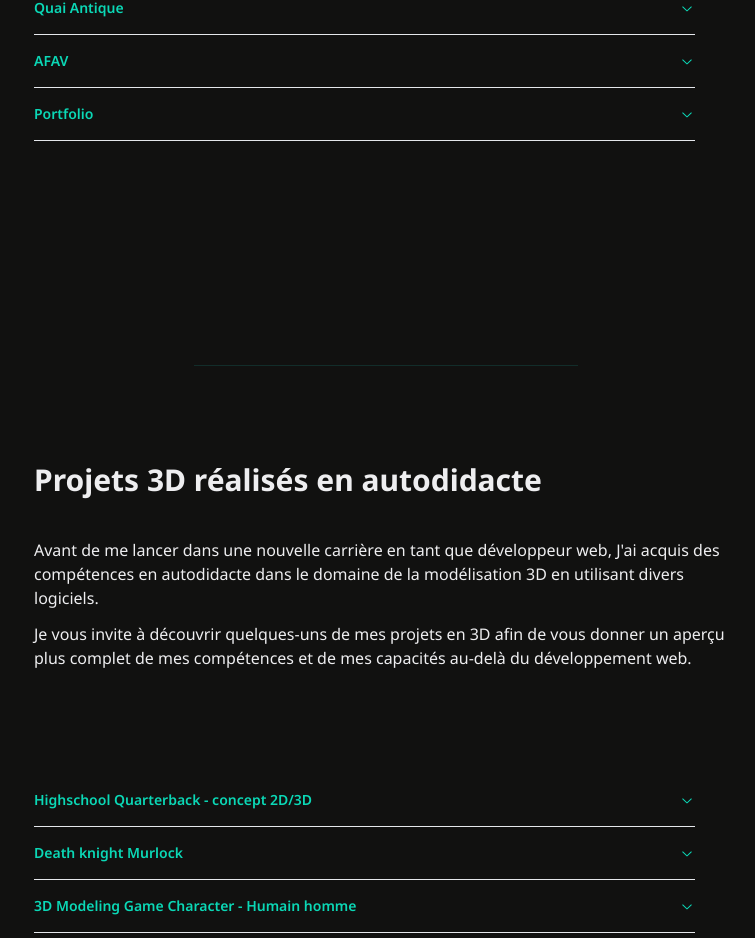
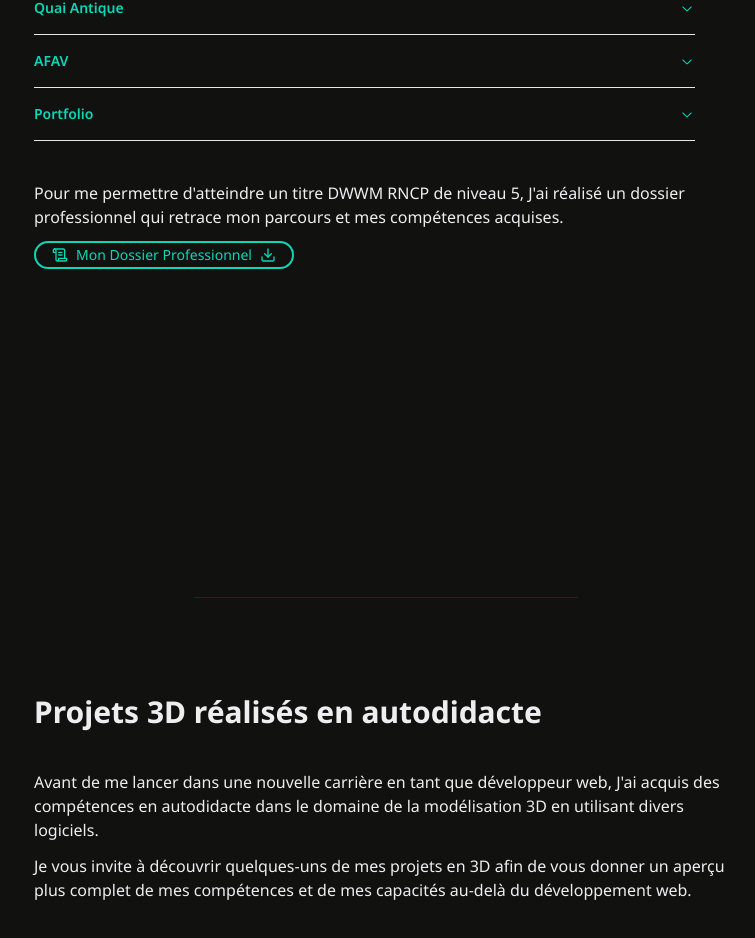
Before and after one commit to beren87/mon-portfolio, a Next.js app: page / in a window 1280 px wide. Shown: the part 1814-2752 px from the top of the page, without its empty margins (254-1009 px from the left). Built offline with nearby package versions, Linux system fonts and the light colour scheme.

Commit message:
add other buttons for dowloading project file and professional file

```diff
--- a/components/Projects.tsx
+++ b/components/Projects.tsx
@@ -16,6 +16,7 @@ import {
   TooltipTrigger,
 } from "@/components/ui/tooltip"
 import { projectData } from "@/lib/data"
+import { Download, ScrollText } from "lucide-react"
 
 export const Projects = () => {
   return (
@@ -58,12 +59,15 @@ export const Projects = () => {
                     ))}
                   </div>
                 </div>
+
+                <div className='flex flex-row items-center sm:mt-8 mt-12'>
                   <div className='pb-2'>
+                    {project.site && (
                       <Link href={project.site} target='_blank'>
                         <TooltipProvider>
                           <Tooltip>
                             <TooltipTrigger asChild>
-                          <Button className='ml-4 sm:mt-8 mt-12 text-secondary border-secondary border-2 bg-accent hover:bg-secondary-foreground sm:text-base text-sm hover:scale-110 active:scale-105 transition'>
+                              <Button className='ml-4 text-secondary border-secondary border-2 bg-accent hover:bg-secondary-foreground sm:text-base text-sm hover:scale-110 active:scale-105 transition'>
                                 Visiter le site
                               </Button>
                             </TooltipTrigger>
@@ -73,12 +77,55 @@ export const Projects = () => {
                           </Tooltip>
                         </TooltipProvider>
                       </Link>
+                    )}
+                  </div>
+                  <div className='pb-2'>
+                    {project.projectfile && (
+                      <Link href={project.projectfile} target='_blank'>
+                        <TooltipProvider>
+                          <Tooltip>
+                            <TooltipTrigger asChild>
+                              <Button className='ml-4 text-secondary border-secondary border-2 bg-accent hover:bg-secondary-foreground sm:text-base text-sm hover:scale-110 active:scale-105 transition'>
+                                Dossier Projet
+                              </Button>
+                            </TooltipTrigger>
+                            <TooltipContent>
+                              <p className='text-primary '>
+                                {project.projectfile}
+                              </p>
+                            </TooltipContent>
+                          </Tooltip>
+                        </TooltipProvider>
+                      </Link>
+                    )}
+                  </div>
                 </div>
               </AccordionContent>
             </AccordionItem>
           ))}
         </Accordion>
       </div>
+      <div className='flex flex-row py-4 sm:py-10'>
+        <div className='sm:pb-16'>
+          {" "}
+          <p className='font-normal text-sm sm:text-base pb-3'>
+            Pour me permettre d'atteindre un titre DWWM RNCP de niveau 5,
+            J&apos;ai réalisé un dossier professionnel qui retrace mon parcours
+            et mes compétences acquises.
+          </p>
+          <Button className='hover:scale-110 active:scale-105 transition rounded-full font-normal h-7 w-auto border-secondary bg-accent hover:bg-secondary-foreground border-2'>
+            <a
+              href='/DOSIER-PROFESSIONNEL-FINAL.pdf'
+              download
+              className='flex items-center'
+            >
+              <ScrollText className='mr-2 h-4 w-4 text-secondary' />{" "}
+              <span className='text-secondary'>Mon Dossier Professionnel </span>
+              <Download className='ml-2 h-4 w-4 text-secondary' />
+            </a>
+          </Button>
+        </div>
+      </div>
     </section>
   )
 }
--- a/components/ProjectsTreeD.tsx
+++ b/components/ProjectsTreeD.tsx
@@ -76,7 +76,7 @@ export const ProjectsTreeD = () => {
                   </div>
                 </div>
 
-                <div className='flex flex-row items-center  sm:mt-8 mt-12'>
+                <div className='flex flex-row items-center sm:mt-8 mt-12'>
                   <div className='pb-2'>
                     {projectDataTreeD.site && (
                       <Link href={projectDataTreeD.site} target='_blank'>
--- a/lib/data.tsx
+++ b/lib/data.tsx
@@ -21,7 +21,17 @@ export const links = [
 ] as const
 
 //components/Project.tsx
-export const projectData = [
+type ProjectType = {
+  title: string
+  description: string
+  separator: string[]
+  svg: string[]
+  site?: string
+  projectfile?: string
+  svgdata: JSX.Element[]
+}
+
+export const projectData: ProjectType[] = [
   {
     title: "Quai Antique",
     description:
@@ -101,6 +111,7 @@ export const projectData = [
       </svg>,
     ],
     site: "https://quai-antique-chambery.herokuapp.com/",
+    projectfile: "/DOSSIER-PROJET-FINAL.pdf",
   },
   {
     title: "AFAV",
```
Also changed, not shown: 2 other files (tests, documents, lock files or other folders). Lines whose indentation alone changed are shown as unchanged.
